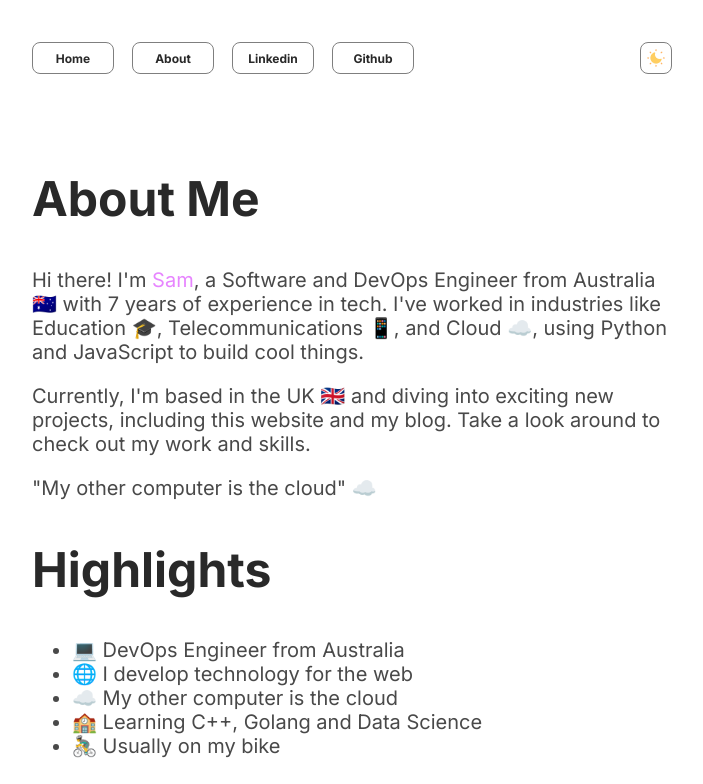
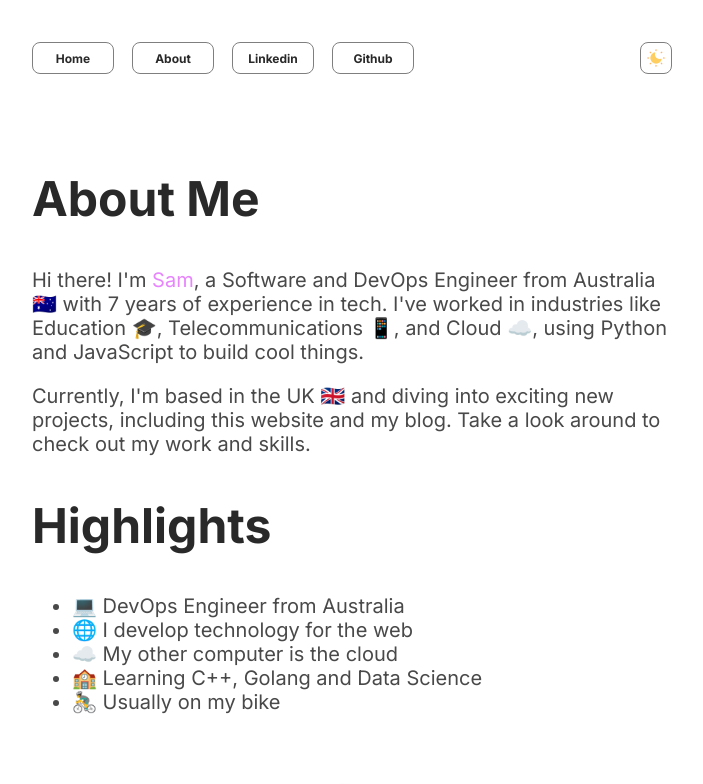
Before and after one commit to SamuelHornsey/samuelhornsey.com, a Next.js app: page /about in a window 1280 px wide. Shown: the top 784 px of the page, without its empty margins (288-991 px from the left). Built offline with nearby package versions, Linux system fonts and the light colour scheme.

Commit message:
updated content

```diff
--- a/src/app/about/page.tsx
+++ b/src/app/about/page.tsx
@@ -29,7 +29,6 @@ export default function Home() {
             projects, including this website and my blog. Take a look around to
             check out my work and skills.
           </p>
-          <p className={styles.text}>"My other computer is the cloud" ☁️</p>
         </div>
 
         <div className={styles.container}>
```
